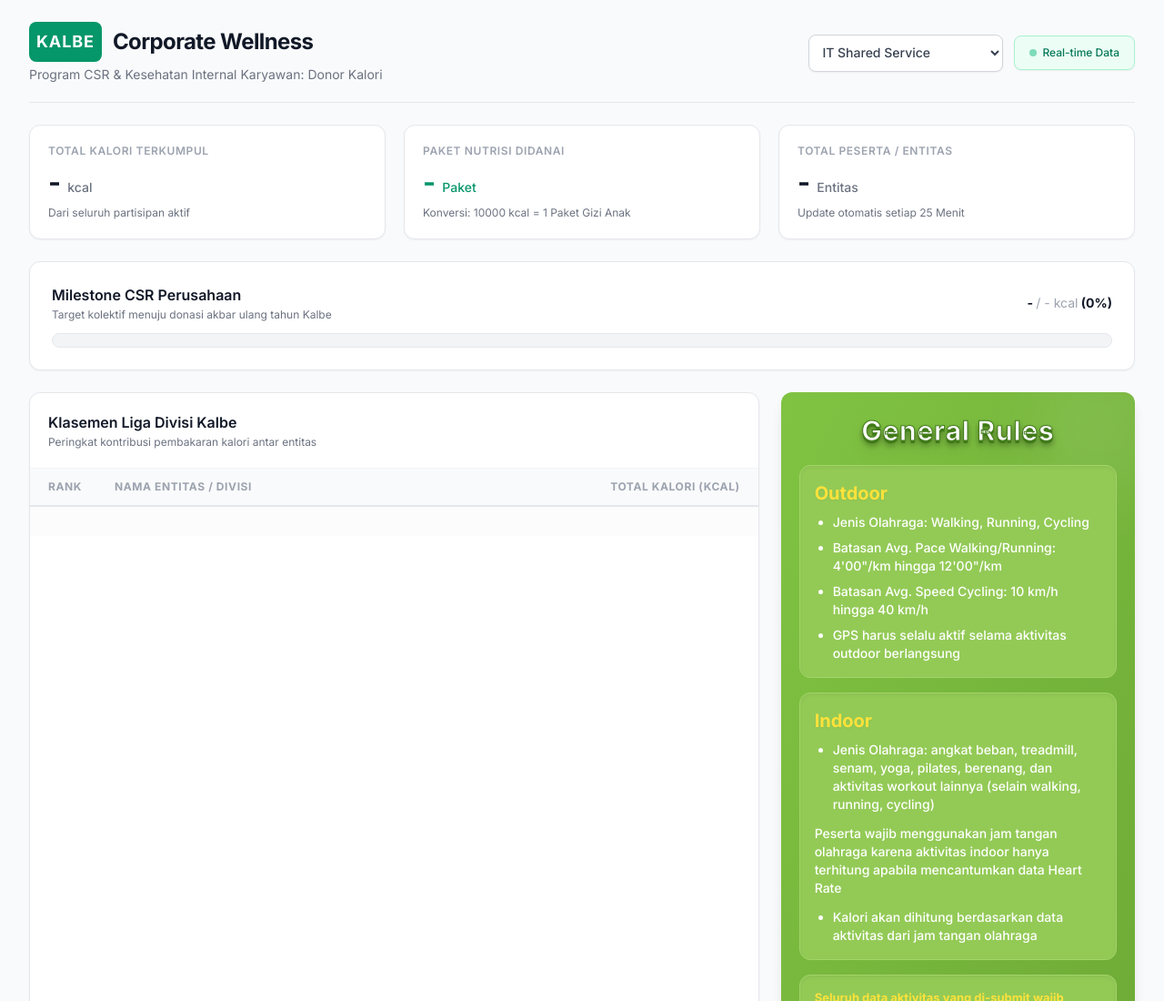
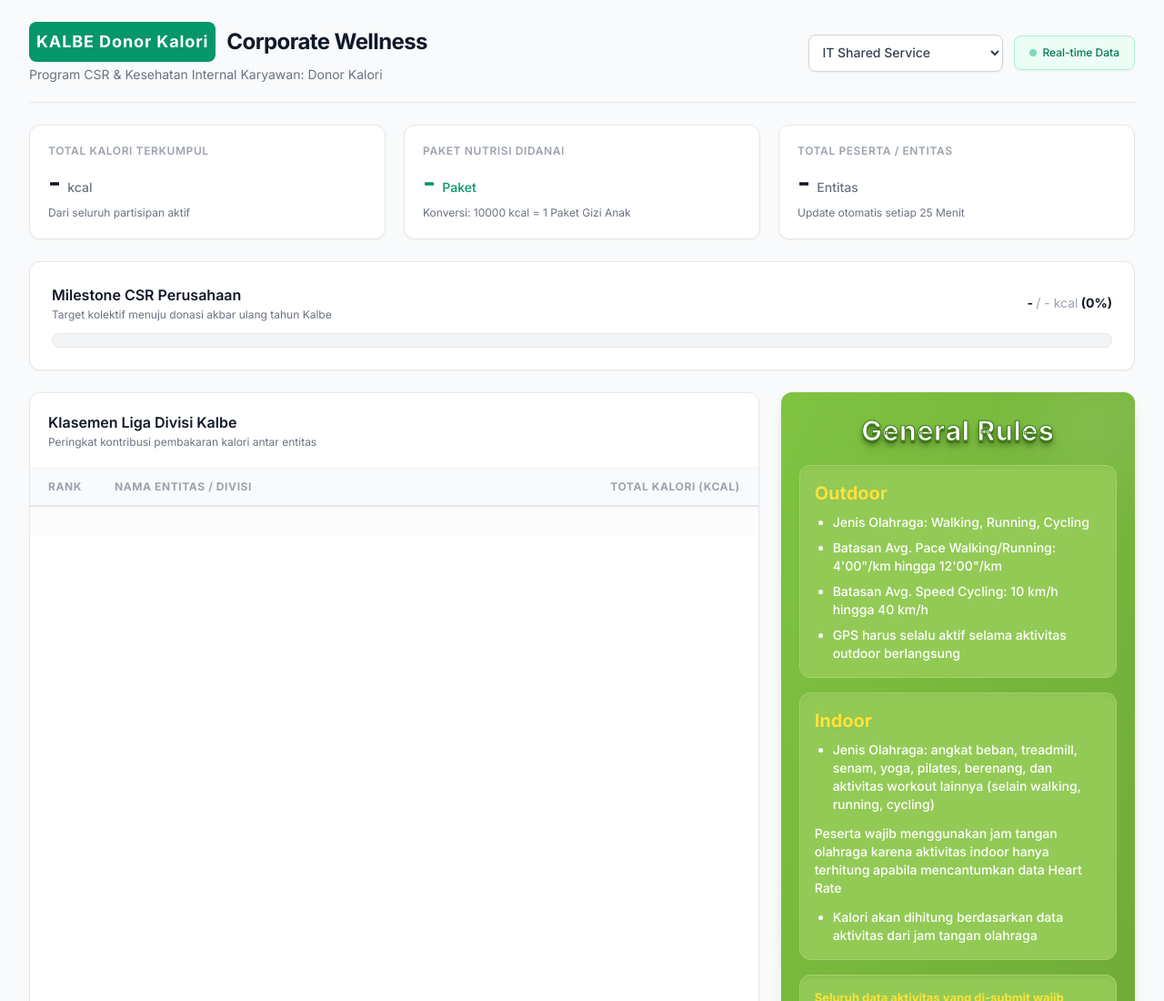
Before and after one commit to Farrel-22/Kalbe-kalori, a website: page index.html in a window 1280 px wide. Shown: the top 1100 px of the page at 91% size. Drawn offline with nearby package versions, Linux system fonts and the light colour scheme; no server answers.

Commit message:
update tampilan index html

```diff
--- a/index.html
+++ b/index.html
@@ -23,7 +23,8 @@
         <header class="flex flex-col md:flex-row md:items-center md:justify-between border-b border-gray-200 pb-5 mb-6">
             <div>
                 <div class="flex items-center space-x-3">
-                    <span class="bg-emerald-600 text-white p-2 rounded-lg font-bold text-lg tracking-wider">KALBE</span>
+                    <span class="bg-emerald-600 text-white p-2 rounded-lg font-bold text-lg tracking-wider">KALBE Donor
+                        Kalori</span>
                     <h1 class="text-2xl font-bold text-gray-900 tracking-tight">Corporate Wellness</h1>
                 </div>
                 <p class="text-sm text-gray-500 mt-1">Program CSR & Kesehatan Internal Karyawan: Donor Kalori</p>
```
